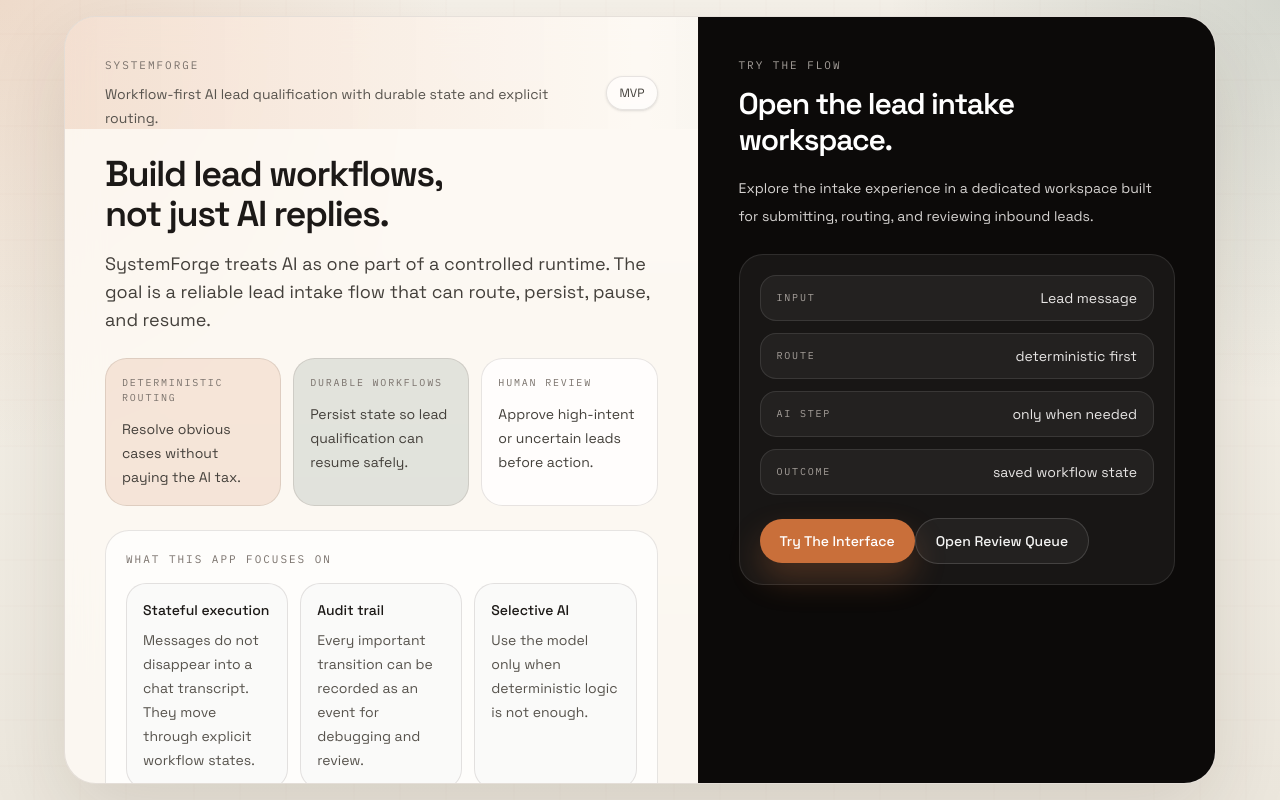
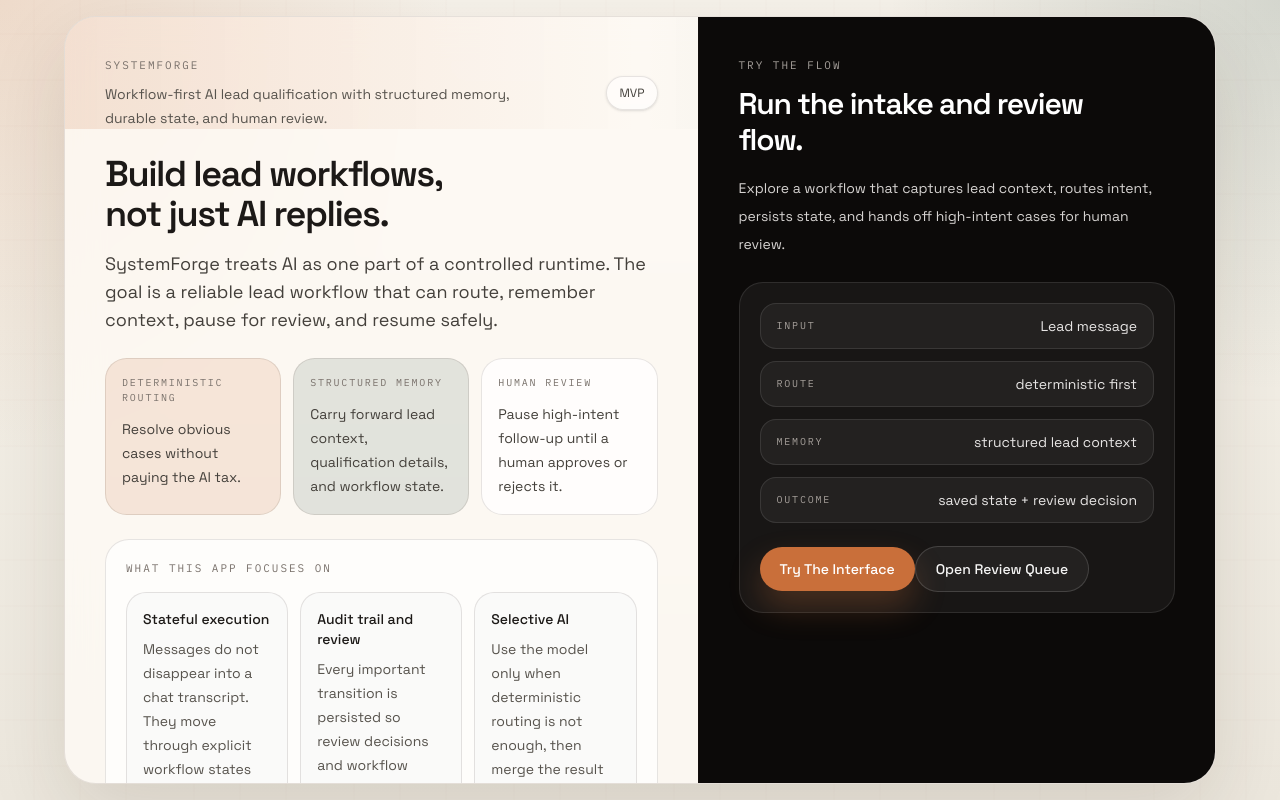
Before and after one commit to rupeshbug/systemforge, a Next.js app: page / in a window 1280 px wide. Built offline with nearby package versions, Linux system fonts and the light colour scheme.

Commit message:
feat: ui changes

```diff
--- a/app/page.tsx
+++ b/app/page.tsx
@@ -7,13 +7,13 @@
     tone: "accent" as const,
   },
   {
-    label: "Durable workflows",
-    detail: "Persist state so lead qualification can resume safely.",
+    label: "Structured memory",
+    detail: "Carry forward lead context, qualification details, and workflow state.",
     tone: "forest" as const,
   },
   {
     label: "Human review",
-    detail: "Approve high-intent or uncertain leads before action.",
+    detail: "Pause high-intent follow-up until a human approves or rejects it.",
     tone: "neutral" as const,
   },
 ];
@@ -21,15 +21,15 @@
 const capabilityCards = [
   {
     title: "Stateful execution",
-    text: "Messages do not disappear into a chat transcript. They move through explicit workflow states.",
+    text: "Messages do not disappear into a chat transcript. They move through explicit workflow states that can pause and resume safely.",
   },
   {
-    title: "Audit trail",
-    text: "Every important transition can be recorded as an event for debugging and review.",
+    title: "Audit trail and review",
+    text: "Every important transition is persisted so review decisions and workflow outcomes stay visible.",
   },
   {
     title: "Selective AI",
-    text: "Use the model only when deterministic logic is not enough.",
+    text: "Use the model only when deterministic routing is not enough, then merge the result into structured workflow memory.",
   },
 ];
 
@@ -49,8 +49,8 @@
                   SystemForge
                 </p>
                 <p className="mt-2 max-w-md text-sm leading-6 text-stone-600">
-                  Workflow-first AI lead qualification with durable state and
-                  explicit routing.
+                  Workflow-first AI lead qualification with structured memory,
+                  durable state, and human review.
                 </p>
               </div>
 
@@ -68,8 +68,8 @@
 
               <p className="max-w-xl text-base leading-7 text-stone-700 sm:text-lg">
                 SystemForge treats AI as one part of a controlled runtime. The
-                goal is a reliable lead intake flow that can route, persist,
-                pause, and resume.
+                goal is a reliable lead workflow that can route, remember
+                context, pause for review, and resume safely.
               </p>
             </div>
 
@@ -111,11 +111,11 @@
           <div>
             <p className="eyebrow text-[11px] text-stone-400">Try The Flow</p>
             <h2 className="mt-3 max-w-sm text-3xl font-semibold tracking-[-0.04em] text-white">
-              Open the lead intake workspace.
+              Run the intake and review flow.
             </h2>
             <p className="mt-4 max-w-md text-sm leading-7 text-stone-300">
-              Explore the intake experience in a dedicated workspace built for
-              submitting, routing, and reviewing inbound leads.
+              Explore a workflow that captures lead context, routes intent,
+              persists state, and hands off high-intent cases for human review.
             </p>
           </div>
 
@@ -123,8 +123,8 @@
             <div className="space-y-3">
               <PreviewRow label="Input" value="Lead message" />
               <PreviewRow label="Route" value="deterministic first" />
-              <PreviewRow label="AI step" value="only when needed" />
-              <PreviewRow label="Outcome" value="saved workflow state" />
+              <PreviewRow label="Memory" value="structured lead context" />
+              <PreviewRow label="Outcome" value="saved state + review decision" />
             </div>
 
             <Link
--- a/app/reviews/[workflowId]/page.tsx
+++ b/app/reviews/[workflowId]/page.tsx
@@ -33,7 +33,8 @@
               Workflow {data.workflow.id.slice(0, 8)}
             </h1>
             <p className="mt-2 text-sm text-stone-600">
-              Review the lead context and conversation, then approve or reject the follow-up.
+              Review the lead context and conversation, then approve or reject
+              the follow-up.
             </p>
           </div>
 
@@ -44,7 +45,7 @@
             >
               Back to queue
             </Link>
-            <span className="rounded-full bg-[var(--forest-soft)] px-4 py-2 text-sm text-stone-800">
+            <span className="rounded-full bg-(--forest-soft) px-4 py-2 text-sm text-stone-800">
               {data.workflow.status}
             </span>
           </div>
```
